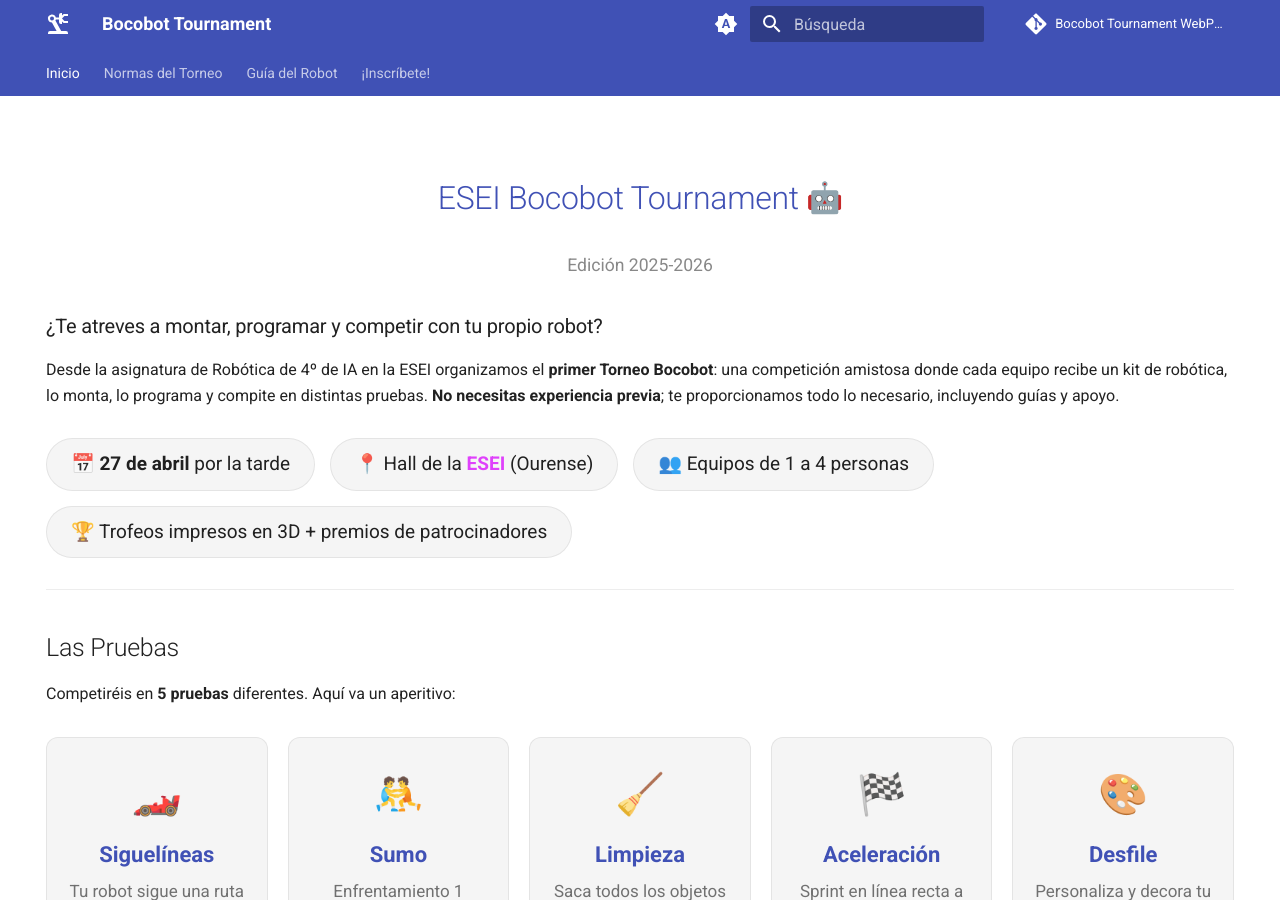
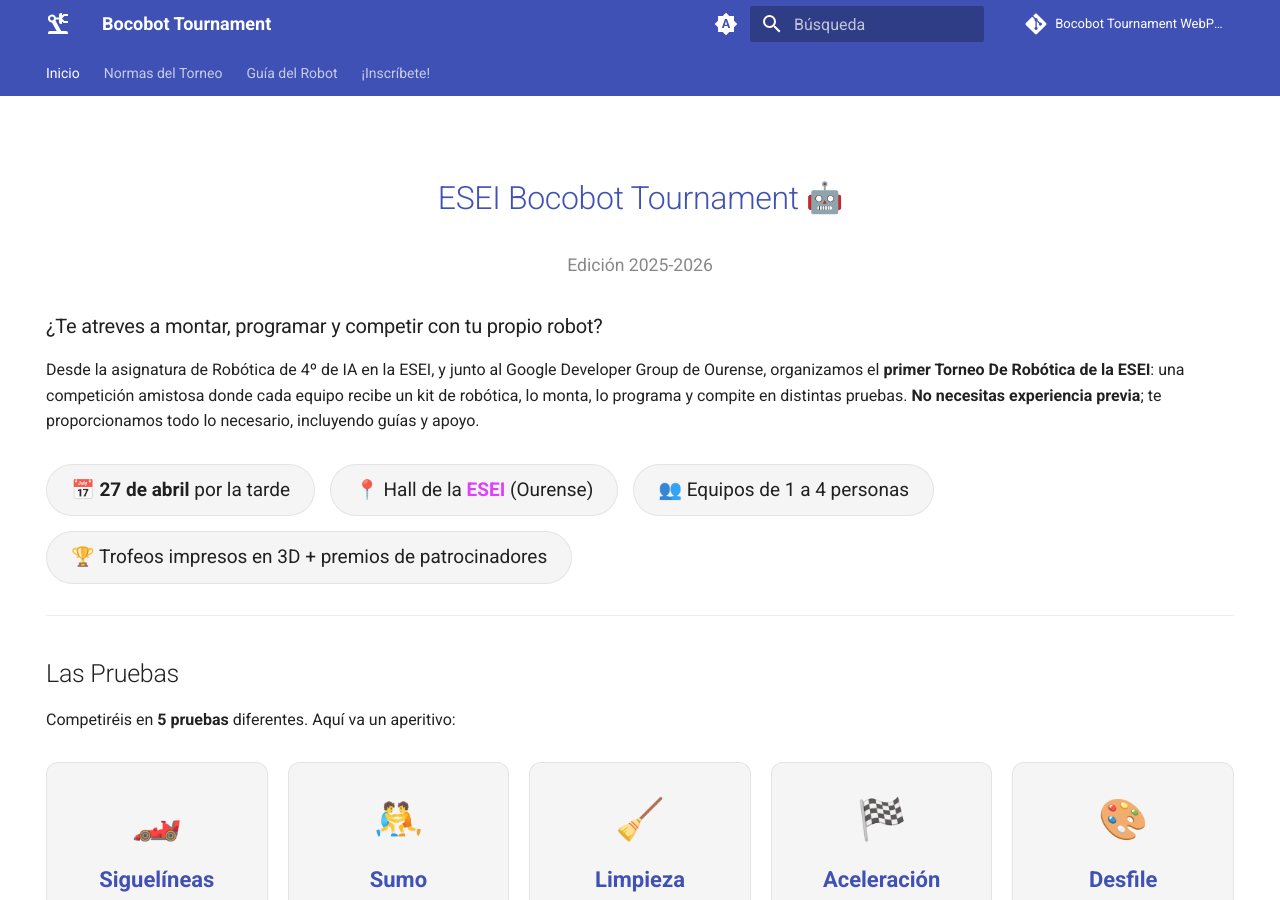
Before and after one commit to Sergiooo0/Bocobot-Tournament-WebPage, an MkDocs documentation site: the page built from docs/index.md, in a window 1280 px wide and 900 px high. Built offline with MkDocs 1.6.1 and Material for MkDocs 9.7.7, drawn with Linux system fonts in a browser that asks for light colours; emoji names are drawn with the system emoji font; comment, search, counter and statistics services are not loaded.

Commit message:
fix: meta tag and gdg organization

```diff
--- a/docs/index.md
+++ b/docs/index.md
@@ -24,7 +24,7 @@
 
 ### ¿Te atreves a montar, programar y competir con tu propio robot?
 
-Desde la asignatura de Robótica de 4º de IA en la ESEI organizamos el **primer Torneo Bocobot**: una competición amistosa donde cada equipo recibe un kit de robótica, lo monta, lo programa y compite en distintas pruebas. **No necesitas experiencia previa**; te proporcionamos todo lo necesario, incluyendo guías y apoyo.
+Desde la asignatura de Robótica de 4º de IA en la ESEI, y junto al Google Developer Group de Ourense, organizamos el **primer Torneo De Robótica de la ESEI**: una competición amistosa donde cada equipo recibe un kit de robótica, lo monta, lo programa y compite en distintas pruebas. **No necesitas experiencia previa**; te proporcionamos todo lo necesario, incluyendo guías y apoyo.
 
 <div class="info-chips">
   <div class="chip">📅 <strong>27 de abril</strong> por la tarde</div>
```
Also changed, not shown: other parts of docs/index.md (+1 -1 lines).
